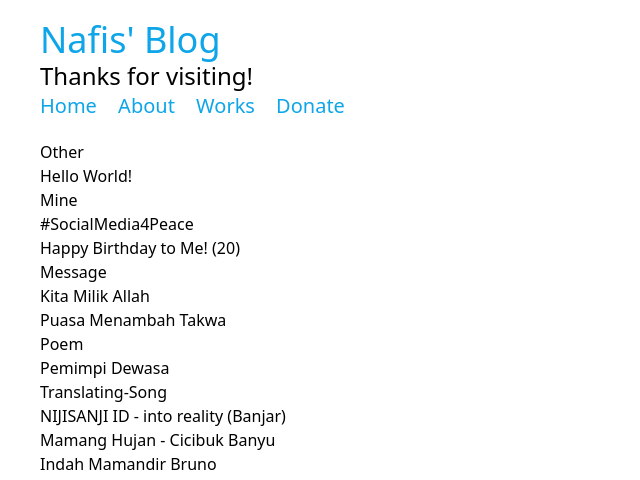
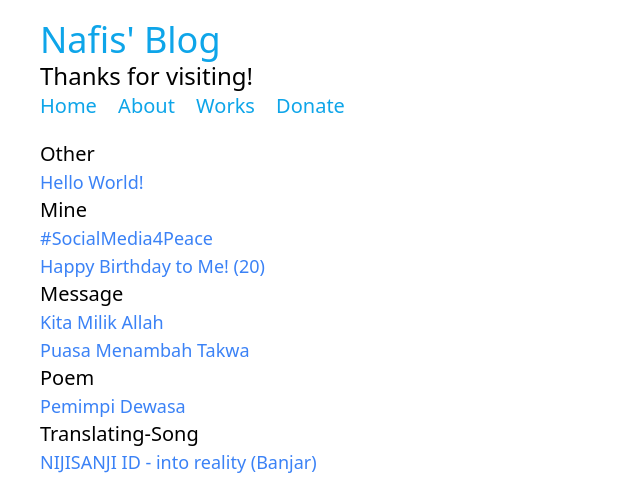
Before and after one commit to mnafisalmukhdi1/blog, a Jekyll site: the page built from categories.html, in a window 1280 px wide. Shown: the top 480 px of the page, without its empty margins (0-640 px from the left). Built offline with Jekyll 4.4.1, drawn with Linux system fonts in a browser that asks for light colours; nearby versions of some CDN libraries.

Commit message:
Update categories.html

```diff
--- a/categories.html
+++ b/categories.html
@@ -12,11 +12,11 @@ title: Categories
     <div id="#{{ category_name | slugize }}"></div>
     <p></p>
 
-    <h3 class="category-head">{{ category_name }}</h3>
+    <h3 class="category-head text-xl">{{ category_name }}</h3>
     <a name="{{ category_name | slugize }}"></a>
     {% for post in site.categories[category_name] %}
     <article class="archive-item">
-      <h4><a href="{{ site.baseurl }}{{ post.url }}">{{post.title}}</a></h4>
+      <h4 class="text-lg"><a href="{{ site.baseurl }}{{ post.url }}" class="text-blue-500">{{post.title}}</a></h4>
     </article>
     {% endfor %}
   </div>
```
